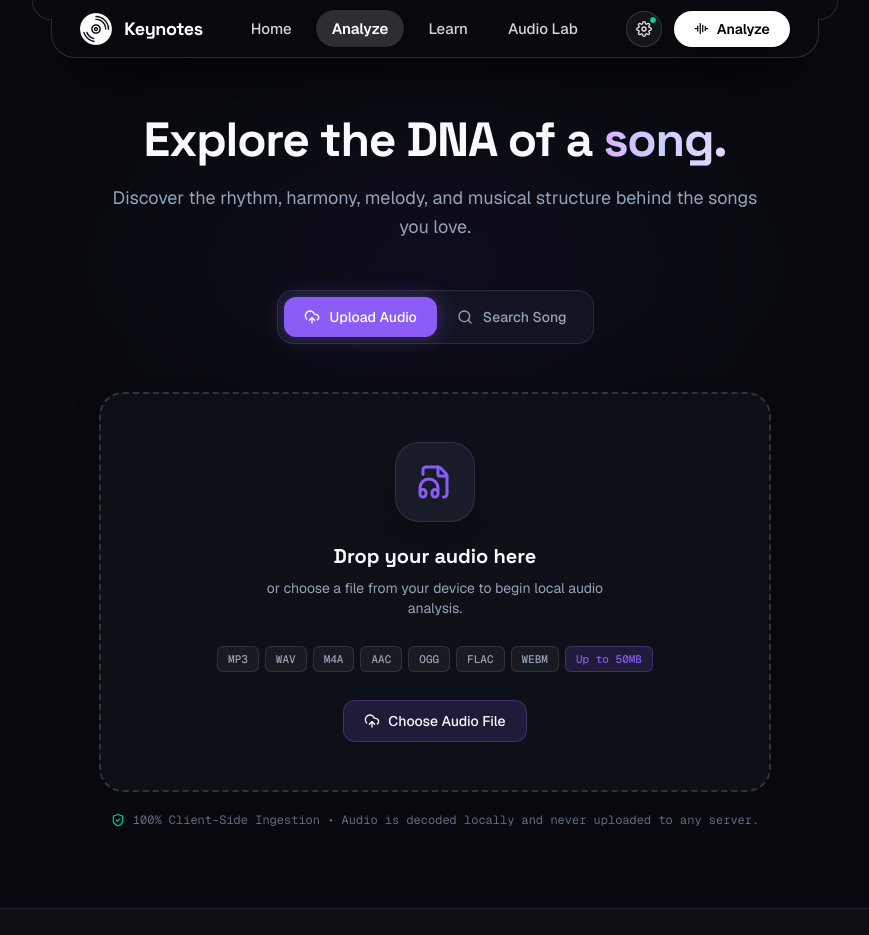
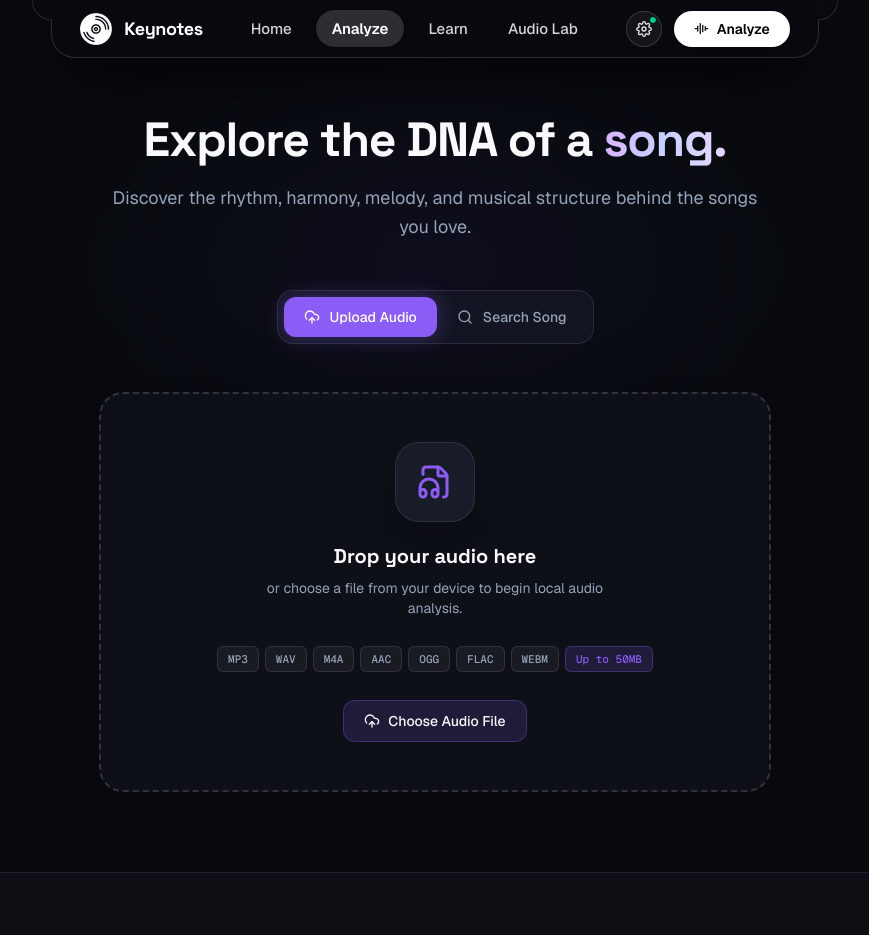
Before and after one commit to navaneethsankar07/keynote, a Next.js app: page /analyze in a window 1280 px wide. Shown: the top 935 px of the page, without its empty margins (205-1074 px from the left). Built offline with nearby package versions, Linux system fonts and the light colour scheme.

Commit message:
feat(analyze): remove client-side ingestion footer note from dropzone

```diff
--- a/src/components/features/analyze/AudioDropzone.tsx
+++ b/src/components/features/analyze/AudioDropzone.tsx
@@ -1,7 +1,7 @@
 "use client";
 
 import React, { useRef, useState, useCallback } from "react";
-import { UploadCloud, FileAudio, AlertCircle, ShieldCheck, Loader2 } from "lucide-react";
+import { UploadCloud, FileAudio, AlertCircle, Loader2 } from "lucide-react";
 import { MAX_AUDIO_FILE_SIZE_MB, SUPPORTED_AUDIO_EXTENSIONS } from "@/lib/audio-utils";
 import { AudioValidationError } from "@/types/analyzer";
 
@@ -183,12 +183,6 @@ export function AudioDropzone({
           </button>
         </div>
       )}
-
-      {/* Privacy Guarantee Footer Note */}
-      <div className="flex items-center justify-center gap-2 text-xs font-mono text-text-muted text-center pt-1">
-        <ShieldCheck size={14} className="text-emerald-400 shrink-0" />
-        <span>100% Client-Side Ingestion • Audio is decoded locally and never uploaded to any server.</span>
-      </div>
     </div>
   );
 }
```
